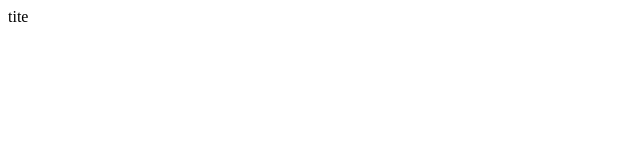
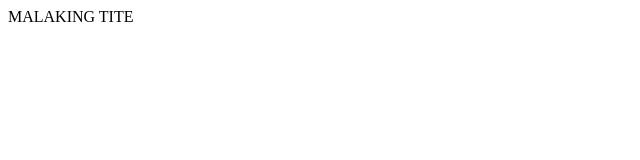
Before and after one commit to KennethBalane/KennethBalane.github.io, a plain HTML site: page index.html in a window 1280 px wide. Shown: the whole page, without its empty margins (0-640 px from the left). Drawn offline with Linux system fonts and the light colour scheme.

Commit message:
leg8 22o

```diff
--- a/index.html
+++ b/index.html
@@ -3,6 +3,6 @@
         <title>Putangina mo</title>
     </head>
     <body>
-        tite
+        MALAKING TITE
     </body>
 </html>
```
